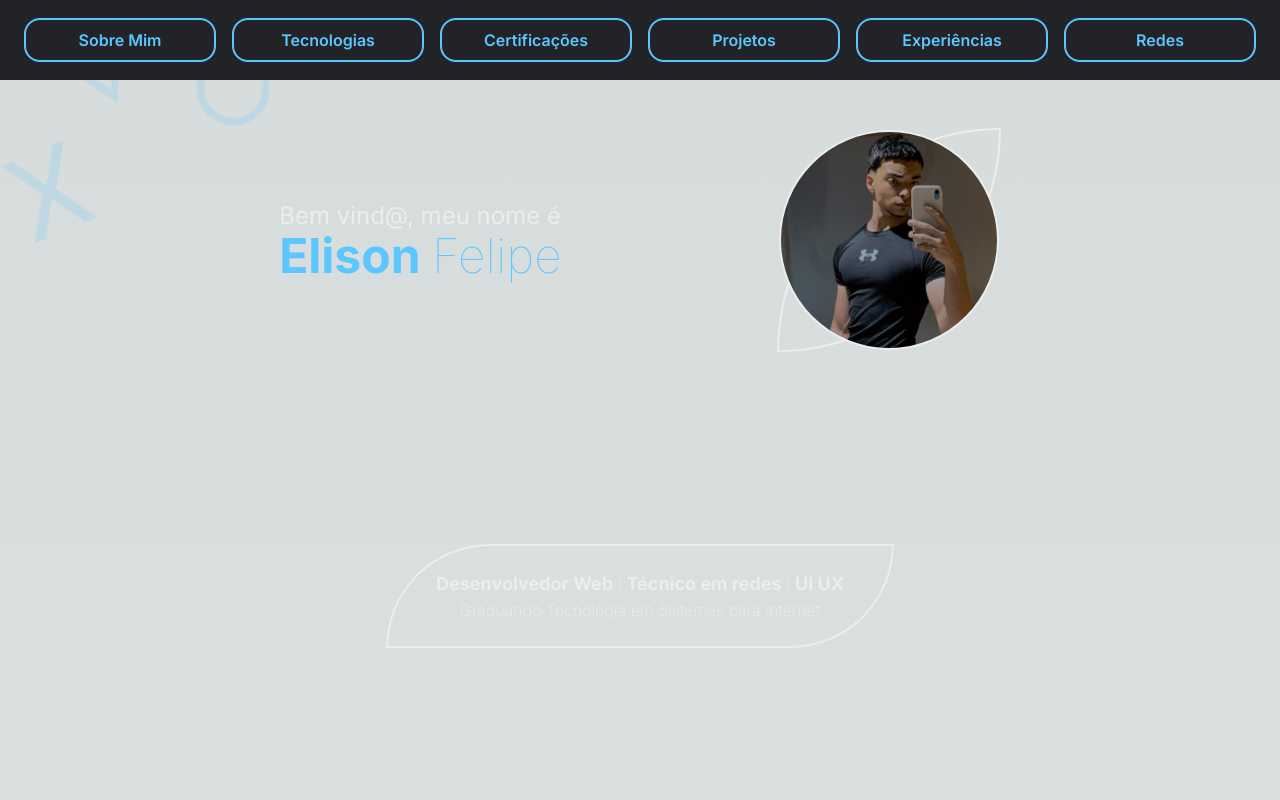
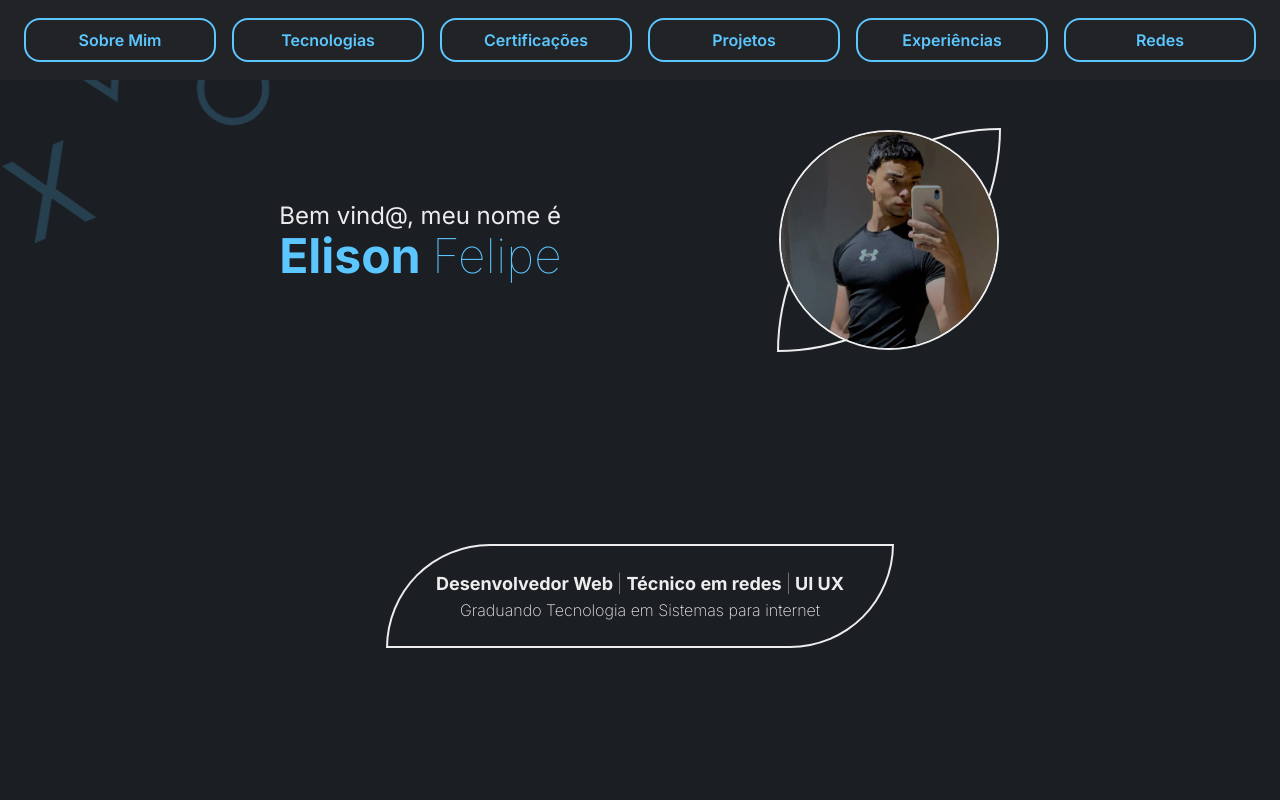
Before and after one commit to EllinFeh/Portifolio, a Next.js app: page / in a window 1280 px wide. Shown: the top 800 px of the page. Built offline with nearby package versions, Linux system fonts and the light colour scheme.

Commit message:
Correção bug de tema claro

```diff
--- a/src/app/globals.css
+++ b/src/app/globals.css
@@ -3,9 +3,9 @@
 @tailwind utilities;
 
 :root {
-  --foreground-rgb: 0, 0, 0;
-  --background-start-rgb: 214, 219, 220;
-  --background-end-rgb: 255, 255, 255;
+  --foreground-rgb: 27, 30, 35;
+  --background-start-rgb: 27, 30, 35;
+  --background-end-rgb: 27, 30, 35;
 }
 
 @media (prefers-color-scheme: dark) {
```
